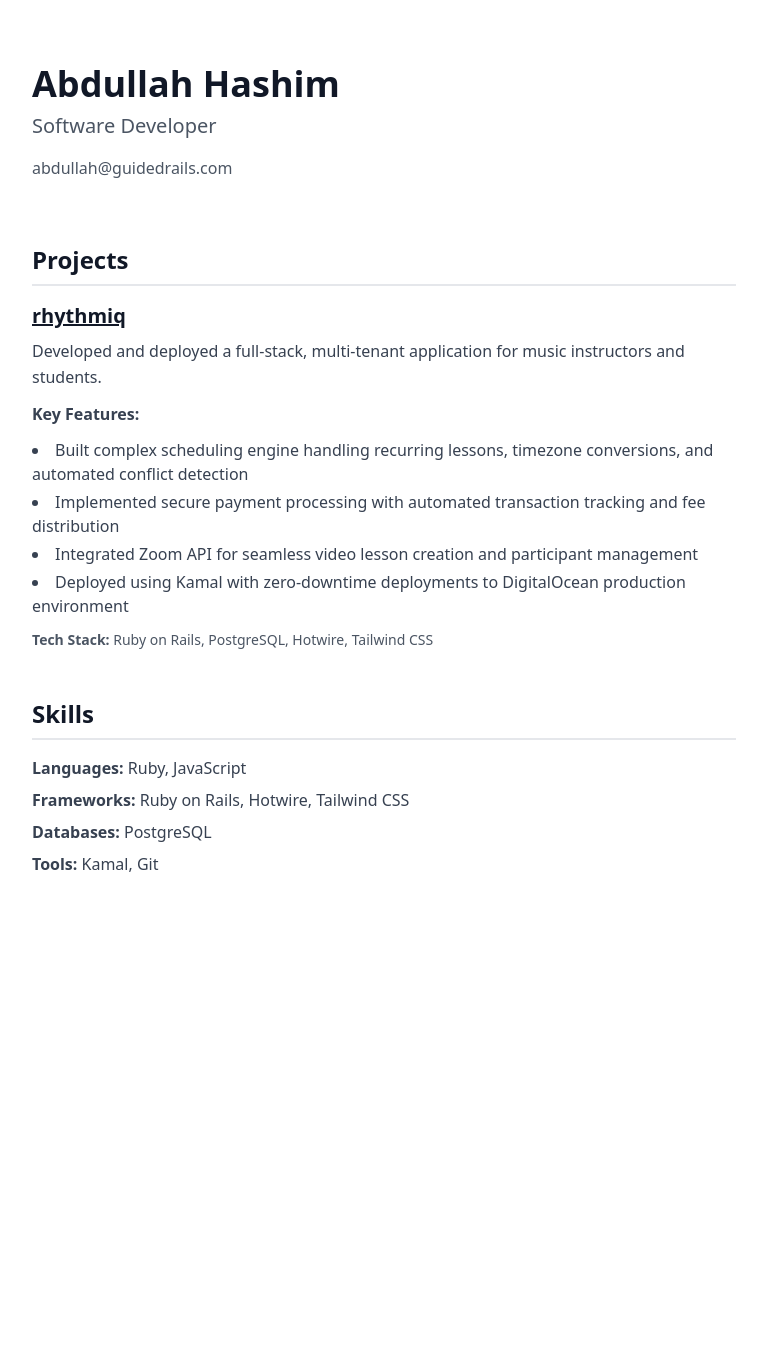
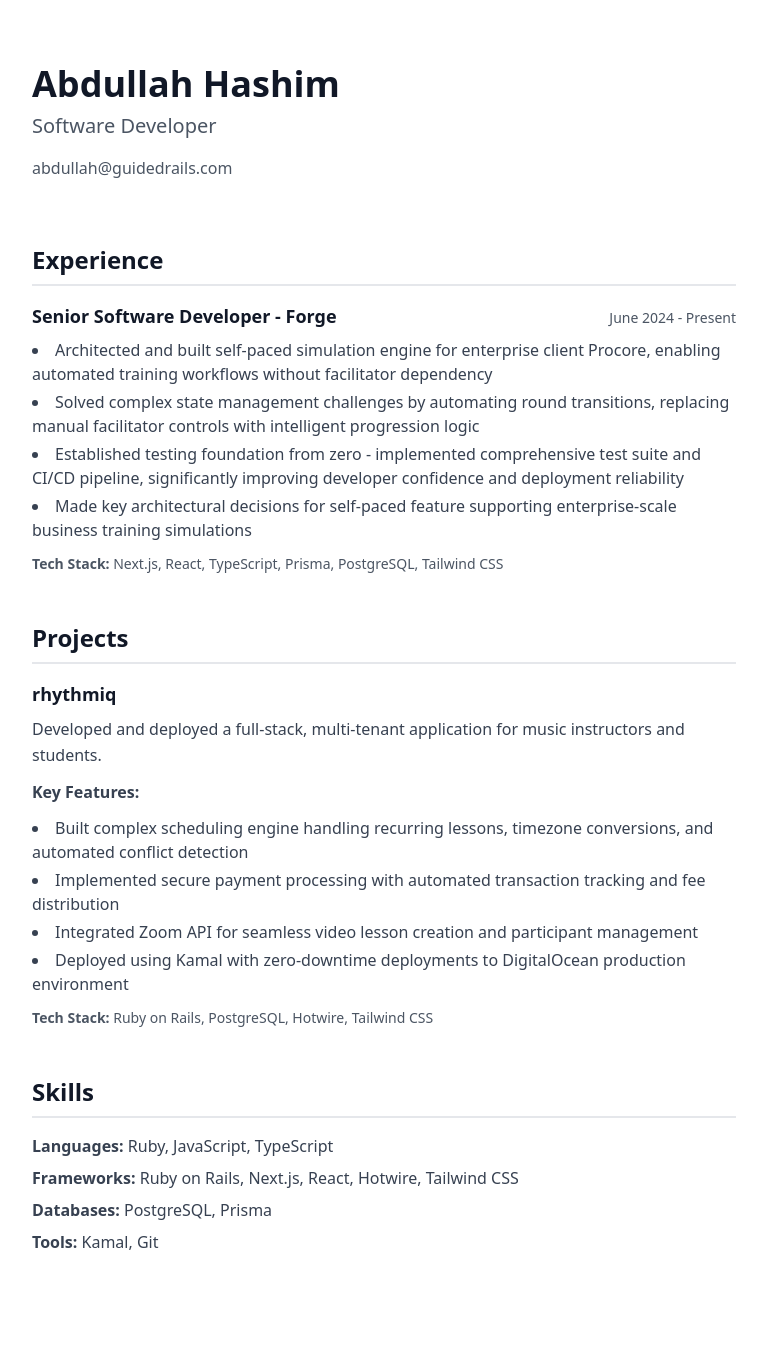
Before and after one commit to Guided-Rails/guided-rails.github.io, a Jekyll site: the page built from index.markdown, in a window 1280 px wide. Shown: the whole page, without its empty margins (256-1023 px from the left). Built offline with Jekyll 4.4.1, drawn with Linux system fonts in a browser that asks for light colours; nearby versions of some CDN libraries; before the commit the page ends 988 px from its top, so only the background shows below that.

Commit message:
Add Forge experience and expand skills section
- Added Senior Software Developer position at Forge with detailed achievements
- Highlighted self-paced simulation engine for Procore
- Included testing and CI/CD pipeline implementation
- Expanded Skills section with TypeScript, Next.js, React, and Prisma
- Removed Education section placeholder

```diff
--- a/_layouts/home.html
+++ b/_layouts/home.html
@@ -22,55 +22,33 @@ layout: default
     </section> -->
 
     <!-- Experience -->
-    <!-- <section class="mb-12">
+    <section class="mb-12">
       <h2 class="text-2xl font-bold text-gray-900 mb-4 border-b-2 border-gray-200 pb-2">Experience</h2>
 
       <div class="mb-6">
-        <div class="flex justify-between items-baseline mb-1">
-          <h3 class="text-lg font-semibold text-gray-900">[Job Title]</h3>
-          <span class="text-sm text-gray-600">[Start Date] - [End Date]</span>
+        <div class="flex justify-between items-baseline mb-2">
+          <h3 class="text-lg font-semibold text-gray-900">Senior Software Developer &dash; Forge</h3>
+          <span class="text-sm text-gray-600">June 2024 - Present</span>
         </div>
-        <p class="text-gray-700 mb-2">[Company Name]</p>
         <ul class="list-disc list-inside text-gray-700 space-y-1">
-          <li>[Key responsibility or achievement]</li>
-          <li>[Key responsibility or achievement]</li>
-          <li>[Key responsibility or achievement]</li>
+          <li>Architected and built self-paced simulation engine for enterprise client Procore, enabling automated training workflows without facilitator dependency</li>
+          <li>Solved complex state management challenges by automating round transitions, replacing manual facilitator controls with intelligent progression logic</li>
+          <li>Established testing foundation from zero - implemented comprehensive test suite and CI/CD pipeline, significantly improving developer confidence and deployment reliability</li>
+          <li>Made key architectural decisions for self-paced feature supporting enterprise-scale business training simulations</li>
         </ul>
+        <p class="text-sm text-gray-600 mt-3">
+          <strong>Tech Stack:</strong> Next.js, React, TypeScript, Prisma, PostgreSQL, Tailwind CSS
+        </p>
       </div>
-
-      <div class="mb-6">
-        <div class="flex justify-between items-baseline mb-1">
-          <h3 class="text-lg font-semibold text-gray-900">[Job Title]</h3>
-          <span class="text-sm text-gray-600">[Start Date] - [End Date]</span>
-        </div>
-        <p class="text-gray-700 mb-2">[Company Name]</p>
-        <ul class="list-disc list-inside text-gray-700 space-y-1">
-          <li>[Key responsibility or achievement]</li>
-          <li>[Key responsibility or achievement]</li>
-        </ul>
-      </div>
-    </section> -->
-
-    <!-- Education -->
-    <!-- <section class="mb-12">
-      <h2 class="text-2xl font-bold text-gray-900 mb-4 border-b-2 border-gray-200 pb-2">Education</h2>
-
-      <div class="mb-4">
-        <div class="flex justify-between items-baseline mb-1">
-          <h3 class="text-lg font-semibold text-gray-900">[Degree]</h3>
-          <span class="text-sm text-gray-600">[Year]</span>
-        </div>
-        <p class="text-gray-700">[University Name]</p>
-      </div>
-    </section> -->
+    </section>
 
     <!-- Projects -->
     <section class="mb-12">
       <h2 class="text-2xl font-bold text-gray-900 mb-4 border-b-2 border-gray-200 pb-2">Projects</h2>
 
       <div class="mb-6">
-        <h3 class="text-xl font-semibold text-gray-900 mb-2">
-          <a href="https://www.rhythmiq.io" target="_blank" rel="noopener noreferrer" class="underline hover:text-gray-600">rhythmiq</a>
+        <h3 class="text-lg font-semibold text-gray-900 mb-2">
+          <a href="https://www.rhythmiq.io" target="_blank" rel="noopener noreferrer" class="hover:text-gray-600">rhythmiq</a>
         </h3>
         <p class="text-gray-700 mb-3 leading-relaxed">
           Developed and deployed a full-stack, multi-tenant application for music instructors and students.
@@ -92,9 +70,9 @@ layout: default
     <section class="mb-12">
       <h2 class="text-2xl font-bold text-gray-900 mb-4 border-b-2 border-gray-200 pb-2">Skills</h2>
       <div class="text-gray-700">
-        <p class="mb-2"><strong>Languages:</strong> Ruby, JavaScript</p>
-        <p class="mb-2"><strong>Frameworks:</strong> Ruby on Rails, Hotwire, Tailwind CSS</p>
-        <p class="mb-2"><strong>Databases:</strong> PostgreSQL</p>
+        <p class="mb-2"><strong>Languages:</strong> Ruby, JavaScript, TypeScript</p>
+        <p class="mb-2"><strong>Frameworks:</strong> Ruby on Rails, Next.js, React, Hotwire, Tailwind CSS</p>
+        <p class="mb-2"><strong>Databases:</strong> PostgreSQL, Prisma</p>
         <p class="mb-2"><strong>Tools:</strong> Kamal, Git</p>
       </div>
     </section>
```
